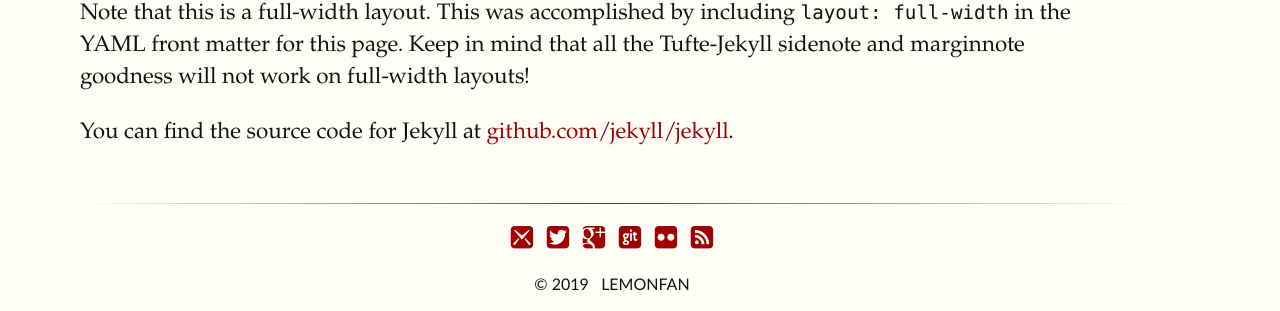
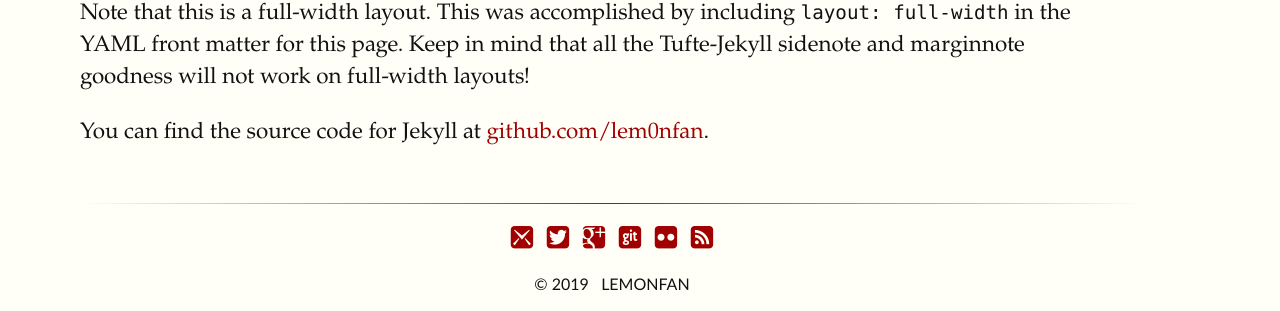
Before and after one commit to lem0nfan/lem0nfan.github.io, a Jekyll site: the page built from about/index.md, in a window 1280 px wide. Shown: the part 370-681 px from the top of the page. Built offline with Jekyll 4.4.1, drawn with Linux system fonts in a browser that asks for light colours.

Commit message:
Update index.md

````diff
--- a/about/index.md
+++ b/about/index.md
@@ -9,4 +9,4 @@ To incorporate these styles into a Jekyll theme, I have made some very slight mo
 
 Note that this is a full-width layout. This was accomplished by including ```layout: full-width``` in the YAML front matter for this page. Keep in mind that all the Tufte-Jekyll sidenote and marginnote goodness will not work on full-width layouts!
 
-You can find the source code for Jekyll at [github.com/jekyll/jekyll](https://github.com/jekyll/jekyll).
+You can find the source code for Jekyll at [github.com/lem0nfan](https://github.com/lem0nfan).
````
